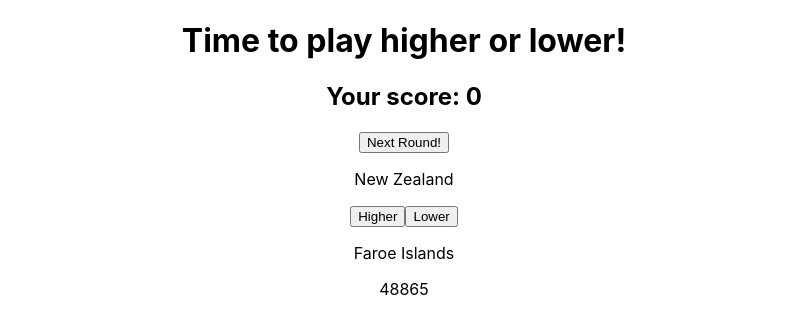
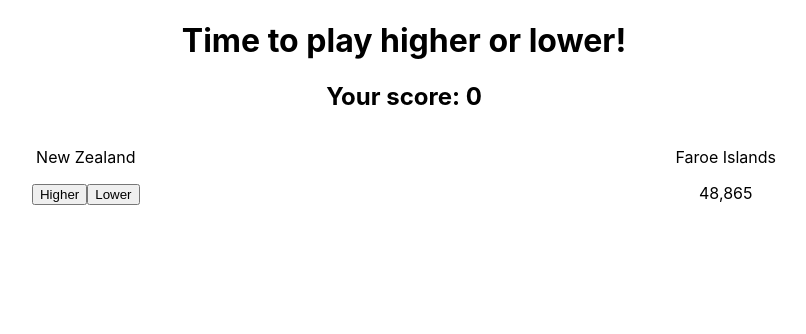
Before and after one commit to JackOfDickson/Countries-Higher-Or-Lower-Game, a React (Create React App) app: page / in a window 1280 px wide. Both pictures are taken after a click on the button "Start Game!". Shown: the top 334 px of the page, without its empty margins (236-1042 px from the left). Built offline with nearby package versions, Linux system fonts and the light colour scheme.

Commit message:
added styled components and a flexbox around the country cards

```diff
--- a/package.json
+++ b/package.json
@@ -10,11 +10,16 @@
     "@types/node": "^20.2.4",
     "@types/react": "^18.2.7",
     "@types/react-dom": "^18.2.4",
+    "@types/styled-components": "^5.1.26",
     "react": "^18.2.0",
     "react-dom": "^18.2.0",
     "react-scripts": "5.0.1",
+    "styled-components": "^5.3.11",
     "typescript": "^5.0.4",
     "web-vitals": "^2.1.4"
+  },
+  "overrides": {
+    "typescript": "^5.0.4"
   },
   "scripts": {
     "start": "react-scripts start",
--- a/src/components/CountryCard.tsx
+++ b/src/components/CountryCard.tsx
@@ -17,17 +17,17 @@ const CountryOption = ({country, showPopulation, guess} : CountryCardProps) => {
     }
 
     return (
-        <>
+        <div>
             <p>{country?.name.common}</p>
 
             {showPopulation?
-            <p> {country?.population} </p>
+            <p> {country?.population.toLocaleString()} </p>
             : //or
             <div>
                 <button onClick={handleClickHigher}> Higher </button>
                 <button onClick={handleClickLower}> Lower </button>
             </div>}
-        </>
+        </div>
 
     )
 
--- a/src/containers/MainPage.tsx
+++ b/src/containers/MainPage.tsx
@@ -1,6 +1,7 @@
 import { useState, useEffect } from "react"
 import CountryCard from "../components/CountryCard"
 import Country from "../shared/types/country"
+import styled from "styled-components"
 
 
 const MainPage = () => {
@@ -91,6 +92,12 @@ const MainPage = () => {
         return gameHistoryCards
     }
 
+    const CountryCardDiv = styled.div`
+    display: flex;
+    justify-content: space-around;
+    flex-wrap: wrap;
+    `
+
 
     return (
         <>
@@ -98,11 +105,12 @@ const MainPage = () => {
             <h2>Your score: {userScore}</h2>
 
             { !gameStart ? <button onClick={startGame}>Start Game!</button> : null }
-            { gameStart && !gameFail ? <button onClick={nextRound}>Next Round!</button> : null}
-
-            { option2Country? <CountryCard country={option2Country} showPopulation={revealOption2CountryPopulation} guess={guessHigherOrLower} />: null}
-            { option1Country? <CountryCard country={option1Country} showPopulation={true}/>: null}
-            { countriesInGameHistory? gameHistory(): null}
+            { gameStart && !gameFail && revealOption2CountryPopulation ? <button onClick={nextRound}>Next Round!</button> : null}
+            <CountryCardDiv>
+                { option2Country? <CountryCard country={option2Country} showPopulation={revealOption2CountryPopulation} guess={guessHigherOrLower} />: null}
+                { option1Country? <CountryCard country={option1Country} showPopulation={true}/>: null}
+                { countriesInGameHistory? gameHistory(): null}
+            </CountryCardDiv>
         </>
     )
 
```
Also changed, not shown: 1 other file (tests, documents, lock files or other folders).
